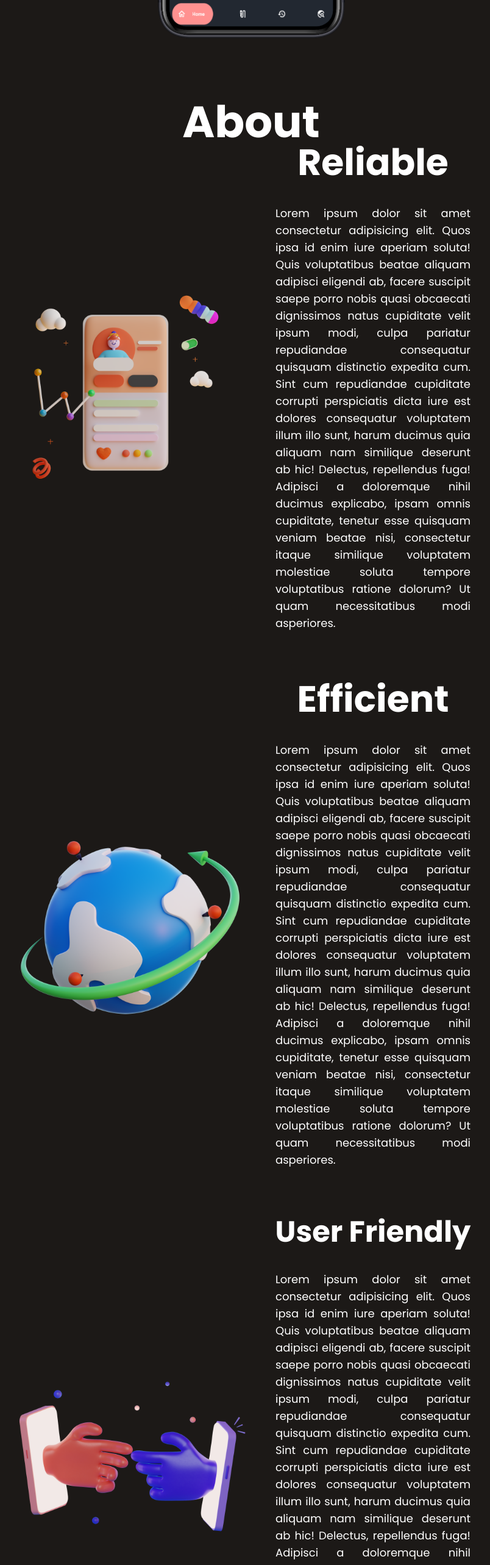
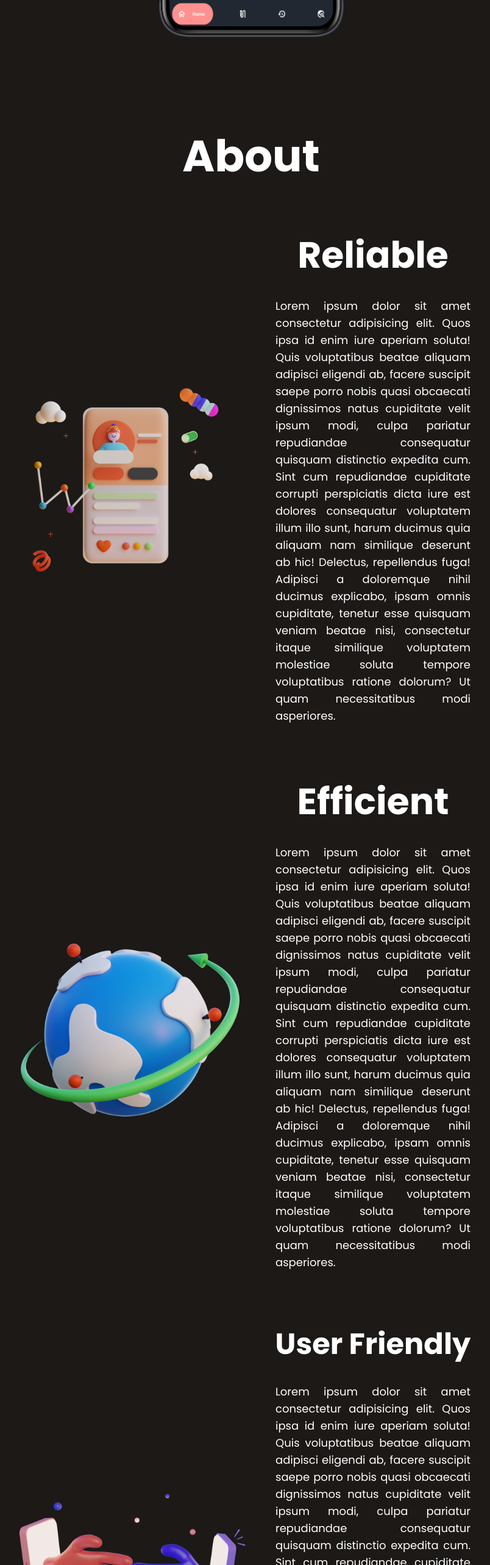
Before and after one commit to Jchael12/Babel-App, a React (Vite) app: page / in a window 1280 px wide. Shown: the part 1080-3646 px from the top of the page at 61% size, without its empty margins (228-1032 px from the left). Built offline with nearby package versions, Linux system fonts and the light colour scheme.

Commit message:
animation added

```diff
--- a/src/components/About.jsx
+++ b/src/components/About.jsx
@@ -17,13 +17,65 @@ function About() {
   const APK_FILE_URL = "https://jchael12.github.io/Babel-App/Babel.apk";
 
   return (
-    <div className="w-full overflow-hidden">
-      <h1 className="font-bold text-white text-7xl text-center pt-10 pb-20 md:pb-0">
+    <motion.div whileInView={"visible"} className="w-full overflow-hidden">
+      <motion.h1
+        initial={{
+          opacity: 0,
+          y: 50,
+        }}
+        variants={{
+          visible: {
+            opacity: 1,
+            y: 0,
+            transition: {
+              duration: 1,
+              delay: 1.5,
+            },
+          },
+        }}
+        className="font-bold text-white text-7xl text-center py-24 md:pb-0"
+      >
         About
-      </h1>
-      <div className="flex md:justify-between items-center text-center mb-20  mx-12 md:mx-60">
-        <img src={image4} alt="" className="w-6/12" />
-        <div>
+      </motion.h1>
+      <motion.div
+        whileInView={"visible"}
+        className="flex md:justify-between items-center text-center my-24  mx-12 md:mx-60"
+      >
+        <motion.img
+          initial={{
+            opacity: 0,
+            x: 50,
+          }}
+          variants={{
+            visible: {
+              opacity: 1,
+              x: 0,
+              transition: {
+                duration: 1,
+                delay: 1,
+              },
+            },
+          }}
+          src={image4}
+          alt=""
+          className="w-6/12"
+        />
+        <motion.div
+          initial={{
+            opacity: 0,
+            y: 50,
+          }}
+          variants={{
+            visible: {
+              opacity: 1,
+              y: 0,
+              transition: {
+                duration: 1,
+                delay: 1.5,
+              },
+            },
+          }}
+        >
           <h1 className="text-white font-bold text-6xl">Reliable</h1>
           <p className="text-white text-justify mt-10 md:px-10">
             Lorem ipsum dolor sit amet consectetur adipisicing elit. Quos ipsa
@@ -39,11 +91,47 @@ function About() {
             itaque similique voluptatem molestiae soluta tempore voluptatibus
             ratione dolorum? Ut quam necessitatibus modi asperiores.
           </p>
-        </div>
-      </div>
-      <div className="flex md:justify-between items-center text-center my-20 mx-12 md:mx-60">
-        <img src={image5} alt="" className="w-6/12" />
-        <div>
+        </motion.div>
+      </motion.div>
+      <motion.div
+        whileInView={"visible"}
+        className="flex md:justify-between items-center text-center my-24 mx-12 md:mx-60"
+      >
+        <motion.img
+          initial={{
+            opacity: 0,
+            x: 50,
+          }}
+          variants={{
+            visible: {
+              opacity: 1,
+              x: 0,
+              transition: {
+                duration: 1,
+                delay: 1,
+              },
+            },
+          }}
+          src={image5}
+          alt=""
+          className="w-6/12"
+        />
+        <motion.div
+          initial={{
+            opacity: 0,
+            y: 50,
+          }}
+          variants={{
+            visible: {
+              opacity: 1,
+              y: 0,
+              transition: {
+                duration: 1,
+                delay: 1.5,
+              },
+            },
+          }}
+        >
           <h1 className="text-white font-bold text-6xl ">Efficient</h1>
           <p className="text-white text-justify mt-10 md:px-10">
             Lorem ipsum dolor sit amet consectetur adipisicing elit. Quos ipsa
@@ -59,11 +147,47 @@ function About() {
             itaque similique voluptatem molestiae soluta tempore voluptatibus
             ratione dolorum? Ut quam necessitatibus modi asperiores.
           </p>
-        </div>
-      </div>
-      <div className="flex md:justify-between items-center text-center my-20 mx-12 md:mx-60">
-        <img src={image6} alt="" className="w-6/12" />
-        <div>
+        </motion.div>
+      </motion.div>
+      <motion.div
+        whileInView={"visible"}
+        className="flex md:justify-between items-center text-center my-24 mx-12 md:mx-60"
+      >
+        <motion.img
+          initial={{
+            opacity: 0,
+            x: 50,
+          }}
+          variants={{
+            visible: {
+              opacity: 1,
+              x: 0,
+              transition: {
+                duration: 1,
+                delay: 1,
+              },
+            },
+          }}
+          src={image6}
+          alt=""
+          className="w-6/12"
+        />
+        <motion.div
+          initial={{
+            opacity: 0,
+            y: 50,
+          }}
+          variants={{
+            visible: {
+              opacity: 1,
+              y: 0,
+              transition: {
+                duration: 1,
+                delay: 1.5,
+              },
+            },
+          }}
+        >
           <h1 className="text-white font-bold text-5xl ">User Friendly</h1>
           <p className="text-white text-justify mt-10 md:px-10">
             Lorem ipsum dolor sit amet consectetur adipisicing elit. Quos ipsa
@@ -79,8 +203,8 @@ function About() {
             itaque similique voluptatem molestiae soluta tempore voluptatibus
             ratione dolorum? Ut quam necessitatibus modi asperiores.
           </p>
-        </div>
-      </div>
+        </motion.div>
+      </motion.div>
       <div className="flex items-center justify-center py-10 ">
         <motion.button
           onClick={() => {
@@ -96,7 +220,7 @@ function About() {
           Download
         </motion.button>
       </div>
-    </div>
+    </motion.div>
   );
 }
 
```
